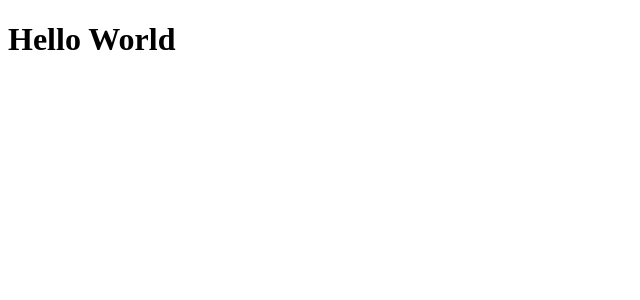
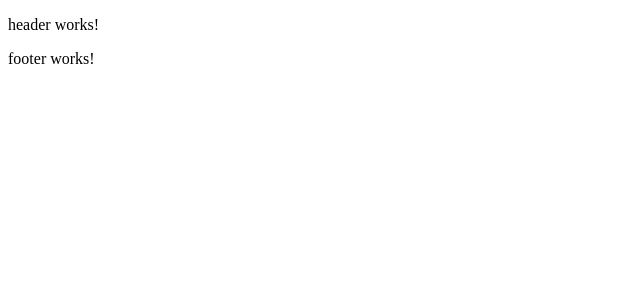
Before and after one commit to TheHiddenSoulCoder/caa, an Angular app: page / in a window 1280 px wide. Shown: the top 300 px of the page, without its empty margins (0-640 px from the left). Built offline with nearby package versions, Linux system fonts and the light colour scheme.

Commit message:
Init footer and header standalone component

```diff
--- a/src/app/app.component.html
+++ b/src/app/app.component.html
@@ -1 +1,5 @@
-<h1>Hello World</h1>
+<main>
+  <app-header></app-header>
+  <!--Router-->
+  <app-footer></app-footer>
+</main>
--- a/src/app/app.component.ts
+++ b/src/app/app.component.ts
@@ -1,10 +1,12 @@
 import { Component } from '@angular/core';
 import { RouterOutlet } from '@angular/router';
+import { HeaderComponent } from './header/header.component';
+import { FooterComponent } from './footer/footer.component';
 
 @Component({
   selector: 'app-root',
   standalone: true,
-  imports: [RouterOutlet],
+  imports: [RouterOutlet, HeaderComponent, FooterComponent],
   templateUrl: './app.component.html',
   styleUrl: './app.component.scss'
 })
--- /dev/null
+++ b/src/app/footer/footer.component.html
@@ -0,0 +1 @@
+<p>footer works!</p>
--- /dev/null
+++ b/src/app/header/header.component.html
@@ -0,0 +1 @@
+<p>header works!</p>
```
Also changed, not shown: src/app/footer/footer.component.ts (added, +12 -0 lines), src/app/header/header.component.ts (added, +12 -0 lines), src/app/footer/footer.component.scss (added), src/app/header/header.component.scss (added), 2 other files (tests, documents, lock files or other folders).
